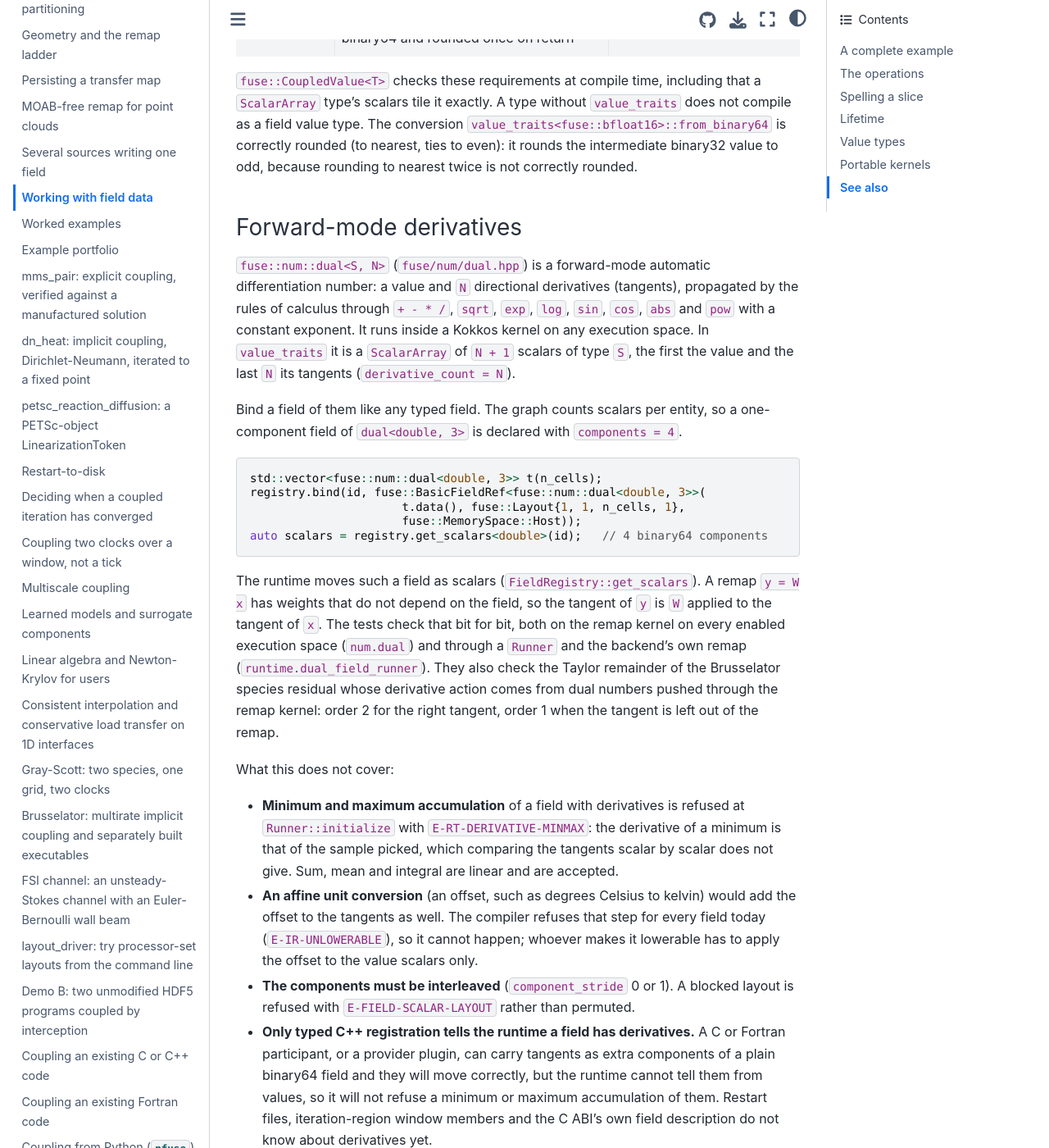
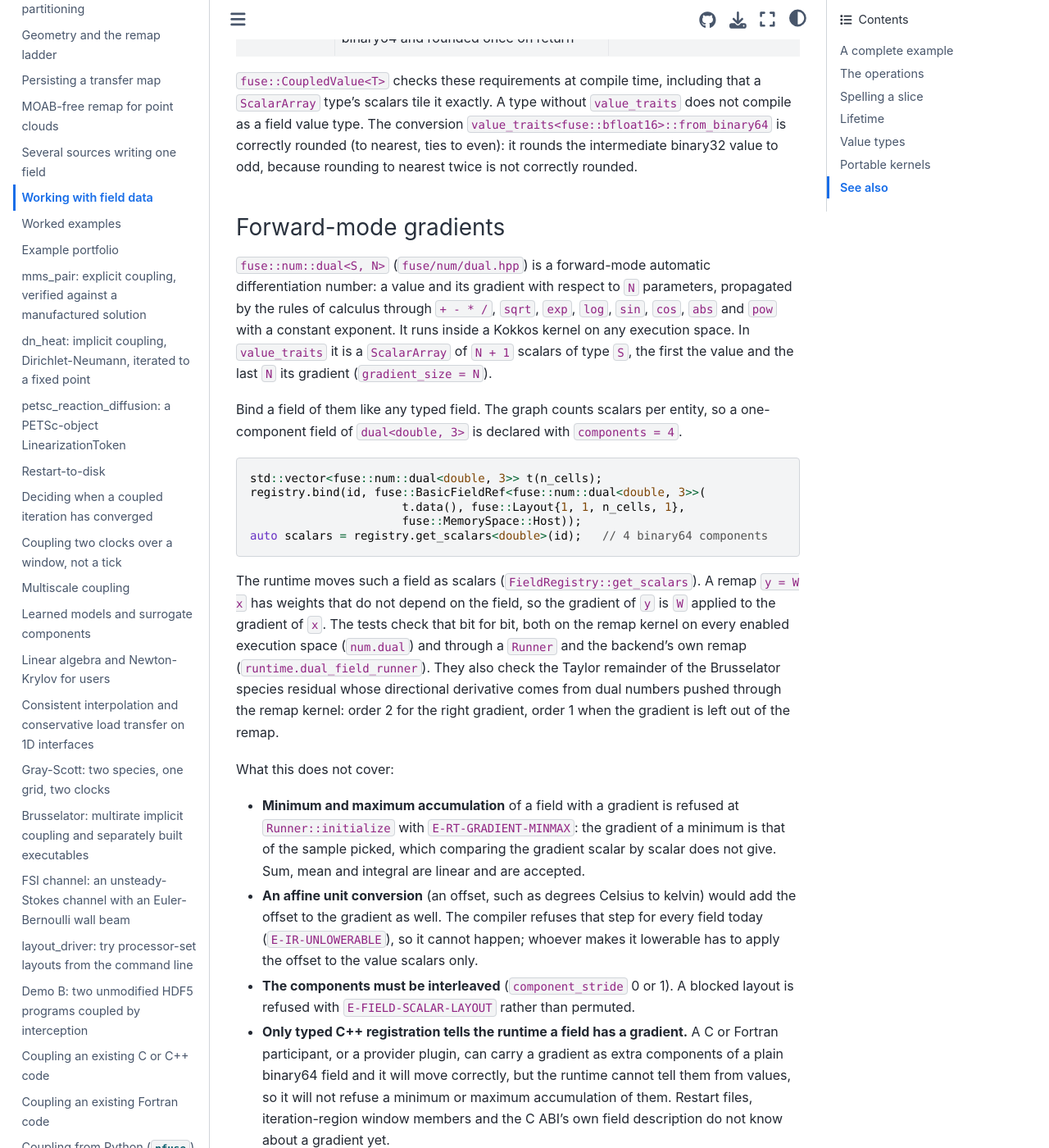
Before and after one commit to vijaysm/fuse, a Sphinx documentation site: the page built from docs/user/field-pipeline.md, in a window 1280 px wide and 1400 px high, scrolled down 6055 px. Shown: the whole window at 82% size. Built offline with Sphinx 7.4.7 and the Sphinx Book theme 1.1.4, drawn with Linux system fonts in a browser that asks for light colours; pages that are not in the unit, such as notebooks, are missing from menus; some of the changed text lies outside the part shown.

Commit message:
Rename derivative and tangent to gradient in the number-type code
A dual number holds the gradient of a value: derivative_count is gradient_size, has_derivatives is has_gradient, E-RT-DERIVATIVE-MINMAX is E-RT-GRADIENT-MINMAX.

````diff
--- a/docs/user/field-pipeline.md
+++ b/docs/user/field-pipeline.md
@@ -223,7 +223,7 @@ A type can be a field value type when it is trivially copyable and has a
 provides binary64, binary32 and `fuse::bfloat16`; you can add your own:
 
 ```cpp
-struct Dual3 { double v[4]; };   // a value and three tangents
+struct Dual3 { double v[4]; };   // a value and a gradient of three entries
 
 template <>
 struct fuse::value_traits<Dual3> {
@@ -231,7 +231,7 @@ struct fuse::value_traits<Dual3> {
   static constexpr fuse::FieldValueKind kind = fuse::FieldValueKind::ScalarArray;
   using scalar_type = double;            // what one scalar is
   static constexpr int scalar_count = 4;      // scalars in one value
-  static constexpr int derivative_count = 3;  // of which the last 3 are tangents
+  static constexpr int gradient_size = 3;  // of which the last 3 hold the gradient
   static double to_binary64(const Dual3& d) noexcept { return d.v[0]; }
   static Dual3 from_binary64(double x) noexcept { return {{x, 0, 0, 0}}; }
 };
@@ -252,15 +252,15 @@ that a `ScalarArray` type's scalars tile it exactly. A type without
 nearest, ties to even): it rounds the intermediate binary32 value to odd,
 because rounding to nearest twice is not correctly rounded.
 
-### Forward-mode derivatives
+### Forward-mode gradients
 
 `fuse::num::dual<S, N>` (`fuse/num/dual.hpp`) is a forward-mode automatic
-differentiation number: a value and `N` directional derivatives (tangents),
-propagated by the rules of calculus through `+ - * /`, `sqrt`, `exp`, `log`,
+differentiation number: a value and its gradient with respect to `N`
+parameters, propagated by the rules of calculus through `+ - * /`, `sqrt`, `exp`, `log`,
 `sin`, `cos`, `abs` and `pow` with a constant exponent. It runs inside a Kokkos
 kernel on any execution space. In `value_traits` it is a `ScalarArray` of
-`N + 1` scalars of type `S`, the first the value and the last `N` its tangents
-(`derivative_count = N`).
+`N + 1` scalars of type `S`, the first the value and the last `N` its gradient
+(`gradient_size = N`).
 
 Bind a field of them like any typed field. The graph counts scalars per entity,
 so a one-component field of `dual<double, 3>` is declared with `components = 4`.
@@ -274,32 +274,32 @@ auto scalars = registry.get_scalars<double>(id);   // 4 binary64 components
 ```
 
 The runtime moves such a field as scalars (`FieldRegistry::get_scalars`). A remap
-`y = W x` has weights that do not depend on the field, so the tangent of `y` is
-`W` applied to the tangent of `x`. The tests check that bit for bit, both on the
+`y = W x` has weights that do not depend on the field, so the gradient of `y` is
+`W` applied to the gradient of `x`. The tests check that bit for bit, both on the
 remap kernel on every enabled execution space (`num.dual`) and through a
 `Runner` and the backend's own remap (`runtime.dual_field_runner`). They also
-check the Taylor remainder of the Brusselator species residual whose derivative
-action comes from dual numbers pushed through the remap kernel: order 2 for the
-right tangent, order 1 when the tangent is left out of the remap.
+check the Taylor remainder of the Brusselator species residual whose directional
+derivative comes from dual numbers pushed through the remap kernel: order 2 for the
+right gradient, order 1 when the gradient is left out of the remap.
 
 What this does not cover:
 
-- **Minimum and maximum accumulation** of a field with derivatives is refused
-  at `Runner::initialize` with `E-RT-DERIVATIVE-MINMAX`: the derivative of a
-  minimum is that of the sample picked, which comparing the tangents scalar by
+- **Minimum and maximum accumulation** of a field with a gradient is refused
+  at `Runner::initialize` with `E-RT-GRADIENT-MINMAX`: the gradient of a
+  minimum is that of the sample picked, which comparing the gradient scalar by
   scalar does not give. Sum, mean and integral are linear and are accepted.
 - **An affine unit conversion** (an offset, such as degrees Celsius to kelvin)
-  would add the offset to the tangents as well. The compiler refuses that step
+  would add the offset to the gradient as well. The compiler refuses that step
   for every field today (`E-IR-UNLOWERABLE`), so it cannot happen; whoever makes
   it lowerable has to apply the offset to the value scalars only.
 - **The components must be interleaved** (`component_stride` 0 or 1). A blocked
   layout is refused with `E-FIELD-SCALAR-LAYOUT` rather than permuted.
-- **Only typed C++ registration tells the runtime a field has derivatives.** A C
-  or Fortran participant, or a provider plugin, can carry tangents as extra
-  components of a plain binary64 field and they will move correctly, but the
+- **Only typed C++ registration tells the runtime a field has a gradient.** A C
+  or Fortran participant, or a provider plugin, can carry a gradient as extra
+  components of a plain binary64 field and it will move correctly, but the
   runtime cannot tell them from values, so it will not refuse a minimum or
   maximum accumulation of them. Restart files, iteration-region window members
-  and the C ABI's own field description do not know about derivatives yet.
+  and the C ABI's own field description do not know about a gradient yet.
 - **Reverse mode** is not provided. Each coupler operator already has an adjoint
   (`apply_transpose`, checked by the derivative gate); a schedule that runs the
   coupling graph backwards is a later stage.
````
Also changed, not shown: 11 other files.
